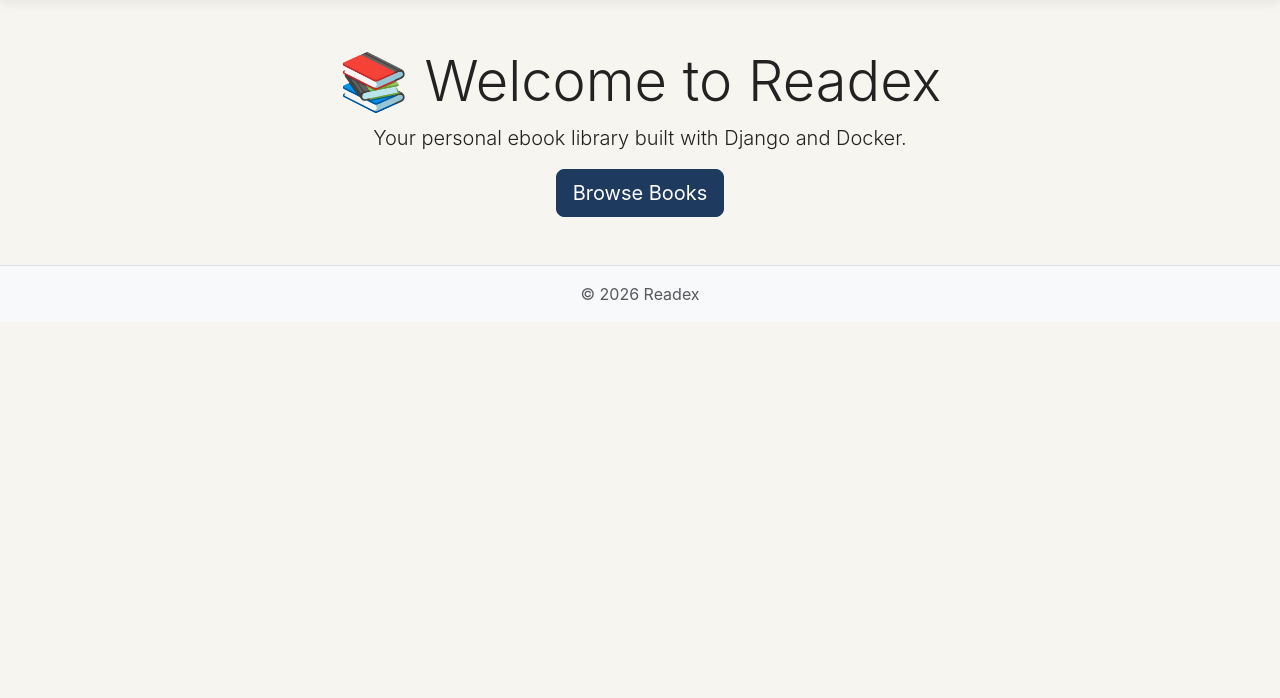
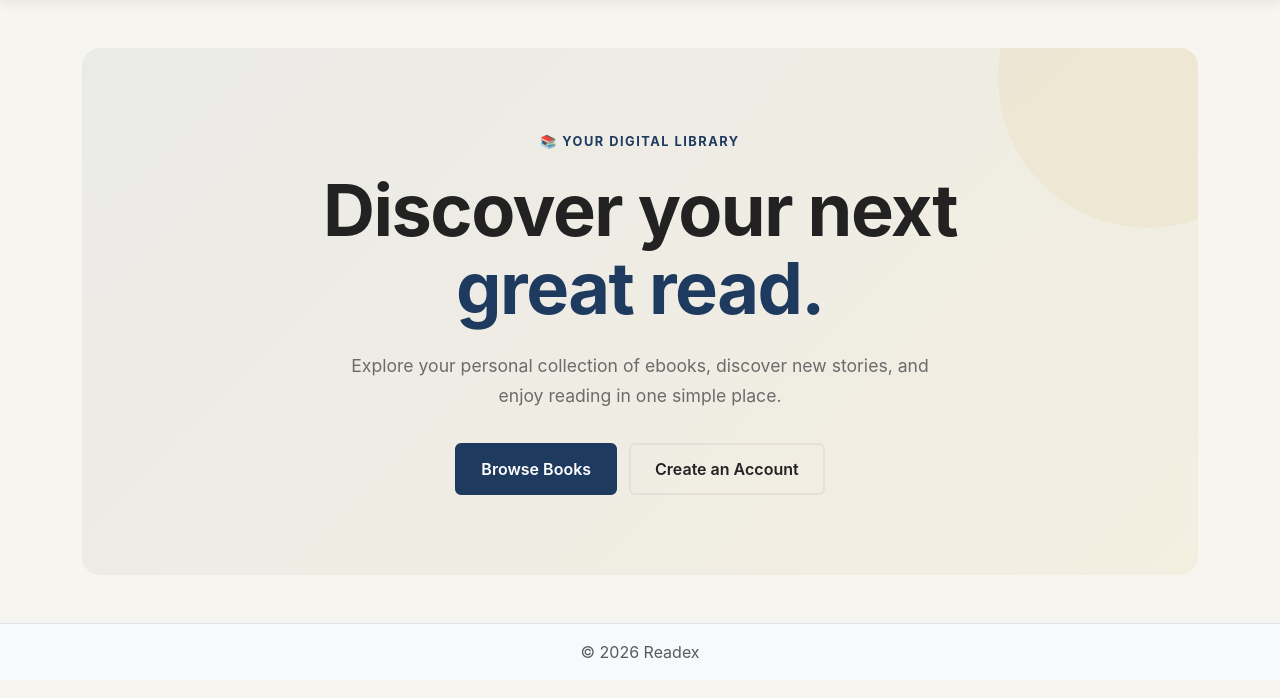
Before and after one commit to Mohamad-sudo616/readex, a Django app: page / in a window 1280 px wide. Shown: the part 71-769 px from the top of the page. Run offline with Django 5.2, Linux system fonts and the light colour scheme.

Commit message:
hero completed

```diff
--- a/backend/apps/core/views.py
+++ b/backend/apps/core/views.py
@@ -3,12 +3,18 @@ from django.core.mail import send_mail
 from django.shortcuts import render
 
 from .forms import ContactForm
-
+from apps.books.models import Book
 
 def home(request):
-    return render(request, "home.html")
+    featured_books = Book.objects.all()[:6]
 
-
+    return render(
+        request,
+        "home.html",
+        {
+            "featured_books": featured_books,
+        },
+    )
 def contact(request):
     if request.method == "POST":
         form = ContactForm(request.POST)
--- a/backend/static/css/style.css
+++ b/backend/static/css/style.css
@@ -144,3 +144,189 @@ a:hover {
     background-color: #b38e1f;
     transform: translateY(-1px);
 }
+
+
+
+/* =========================================
+   HERO SECTION
+   ========================================= */
+
+.readex-hero {
+    min-height: 520px;
+
+    display: flex;
+    align-items: center;
+    justify-content: center;
+
+    text-align: center;
+
+    padding: 5rem 1.5rem;
+
+    background:
+        linear-gradient(
+            135deg,
+            rgba(31, 58, 95, 0.06),
+            rgba(201, 162, 39, 0.08)
+        );
+
+    border-radius: 18px;
+
+    position: relative;
+    overflow: hidden;
+}
+
+
+/* Decorative background shape */
+
+.readex-hero::before {
+    content: "";
+
+    position: absolute;
+
+    width: 300px;
+    height: 300px;
+
+    border-radius: 50%;
+
+    background: rgba(201, 162, 39, 0.08);
+
+    top: -120px;
+    right: -100px;
+}
+
+
+/* Hero content */
+
+.readex-hero-content {
+    max-width: 760px;
+
+    position: relative;
+    z-index: 1;
+}
+
+
+/* Small label */
+
+.readex-hero-label {
+    display: inline-block;
+
+    color: var(--readex-primary);
+
+    font-size: 0.8rem;
+    font-weight: 700;
+
+    letter-spacing: 1.5px;
+
+    margin-bottom: 1.25rem;
+}
+
+
+/* Main heading */
+
+.readex-hero h1 {
+    font-size: clamp(2.5rem, 6vw, 4.5rem);
+
+    font-weight: 700;
+
+    line-height: 1.08;
+
+    letter-spacing: -1.5px;
+
+    margin-bottom: 1.5rem;
+}
+
+
+/* Highlighted heading */
+
+.readex-hero h1 span {
+    color: var(--readex-primary);
+}
+
+
+/* Description */
+
+.readex-hero p {
+    max-width: 620px;
+
+    margin: 0 auto 2rem;
+
+    color: var(--readex-text-muted);
+
+    font-size: 1.1rem;
+
+    line-height: 1.7;
+}
+
+
+/* Hero buttons */
+
+.readex-hero-actions {
+    display: flex;
+
+    justify-content: center;
+
+    gap: 0.75rem;
+
+    flex-wrap: wrap;
+}
+
+
+.readex-btn-primary {
+    background-color: var(--readex-primary);
+
+    border: 2px solid var(--readex-primary);
+
+    color: #ffffff;
+
+    padding: 0.75rem 1.5rem;
+
+    font-weight: 600;
+
+    border-radius: var(--readex-radius-sm);
+
+    transition:
+        background-color var(--readex-transition),
+        transform var(--readex-transition);
+}
+
+
+.readex-btn-primary:hover {
+    background-color: var(--readex-primary-dark);
+
+    border-color: var(--readex-primary-dark);
+
+    color: #ffffff;
+
+    transform: translateY(-2px);
+}
+
+
+.readex-btn-secondary {
+    background-color: transparent;
+
+    border: 2px solid var(--readex-border);
+
+    color: var(--readex-text);
+
+    padding: 0.75rem 1.5rem;
+
+    font-weight: 600;
+
+    border-radius: var(--readex-radius-sm);
+
+    transition:
+        background-color var(--readex-transition),
+        border-color var(--readex-transition),
+        transform var(--readex-transition);
+}
+
+
+.readex-btn-secondary:hover {
+    background-color: #ffffff;
+
+    border-color: var(--readex-primary);
+
+    color: var(--readex-primary);
+
+    transform: translateY(-2px);
+}
--- a/backend/templates/home.html
+++ b/backend/templates/home.html
@@ -6,18 +6,40 @@ Home | Readex
 
 {% block content %}
 
-<div class="text-center">
+<section class="readex-hero">
 
-    <h1 class="display-4">📚 Welcome to Readex</h1>
+    <div class="readex-hero-content">
 
-    <p class="lead">
-        Your personal ebook library built with Django and Docker.
-    </p>
+        <span class="readex-hero-label">
+            📚 YOUR DIGITAL LIBRARY
+        </span>
 
-    <a href="/books/" class="btn btn-primary btn-lg">
-        Browse Books
-    </a>
+        <h1>
+            Discover your next
+            <span>great read.</span>
+        </h1>
 
-</div>
+        <p>
+            Explore your personal collection of ebooks,
+            discover new stories, and enjoy reading in one simple place.
+        </p>
+
+        <div class="readex-hero-actions">
+
+            <a href="{% url 'books:list' %}" class="btn readex-btn-primary">
+                Browse Books
+            </a>
+
+            {% if not user.is_authenticated %}
+                <a href="{% url 'users:register' %}" class="btn readex-btn-secondary">
+                    Create an Account
+                </a>
+            {% endif %}
+
+        </div>
+
+    </div>
+
+</section>
 
 {% endblock %}
```
